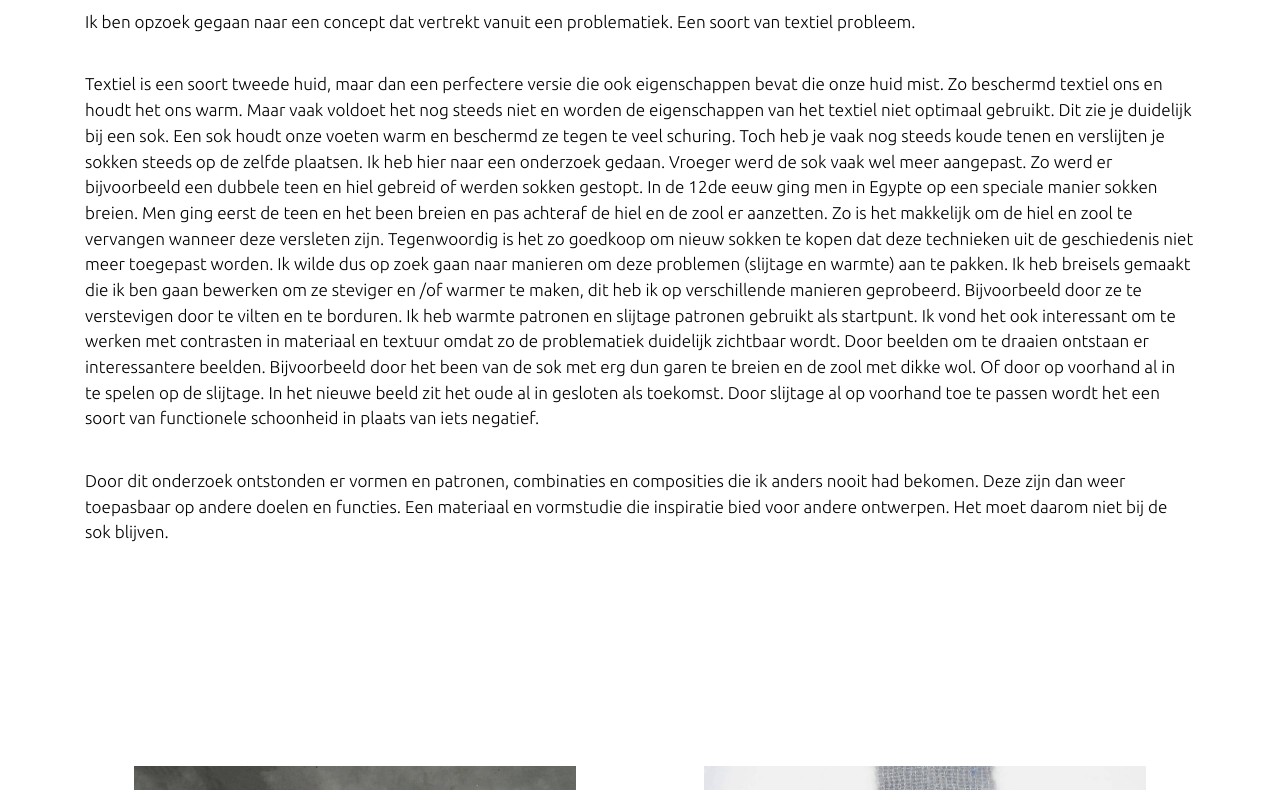
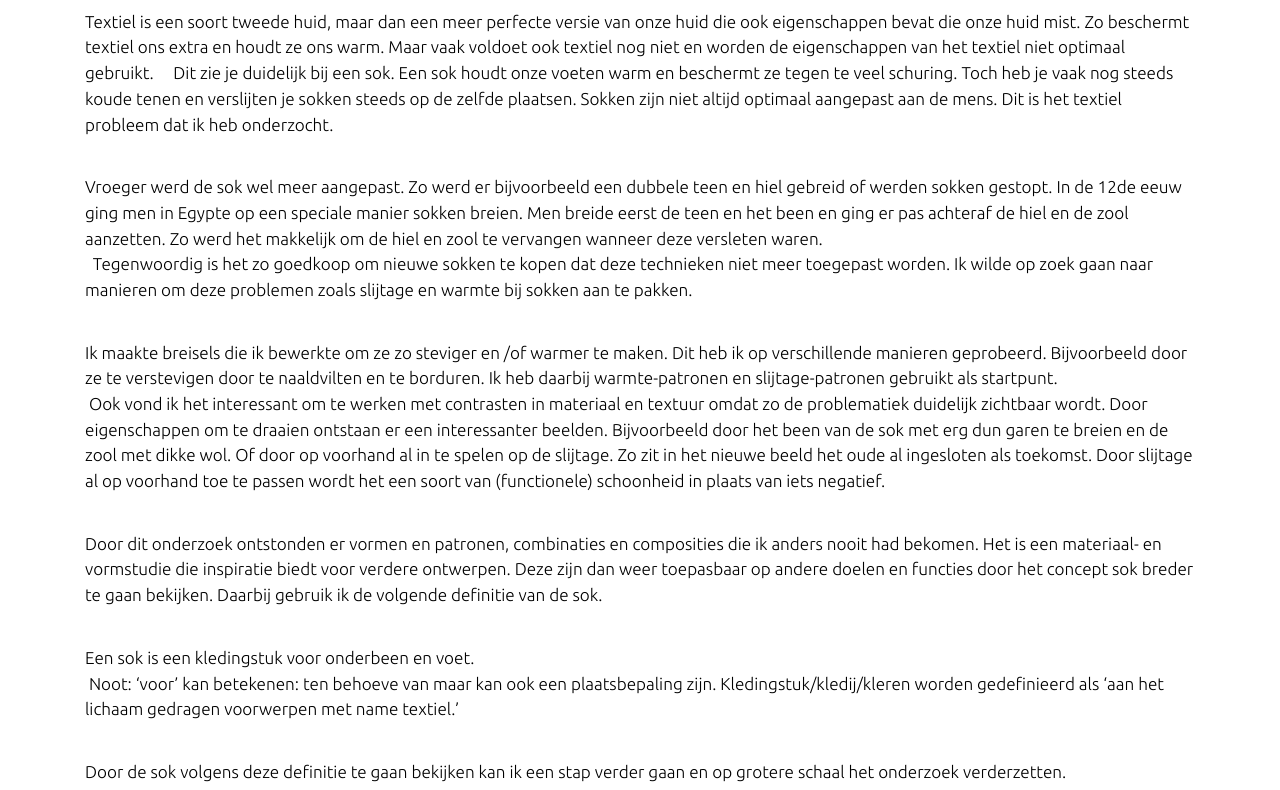
Before and after one commit to Lisadewindt/nl, a plain HTML site: page sok.html in a window 1280 px wide. Shown: the part 189-979 px from the top of the page. Drawn offline with Linux system fonts and the light colour scheme.

Commit message:
create github pages

```diff
--- a/sok.html
+++ b/sok.html
@@ -52,46 +52,30 @@
 
 </section>
 
-<section class="engine"><a rel="external" href="https://mobirise.com">Web Site Creator</a></section><section class="mbr-section mbr-after-navbar" id="sok-content5-0" style="background-color: rgb(255, 255, 255); padding-top: 120px; padding-bottom: 120px;">
+<section class="engine"><a rel="external" href="https://mobirise.com">Website Builder</a></section><section class="mbr-section mbr-after-navbar" id="sok-content5-0" style="background-color: rgb(255, 255, 255); padding-top: 120px; padding-bottom: 120px;">
 
 
 
     <div class="container">
-        <h3 class="mbr-section-title display-2">SOK</h3>
-        <div class="lead"><p>Ik ben opzoek gegaan naar een concept dat vertrekt vanuit een problematiek. Een soort van textiel probleem.
- </p><p>Textiel is een soort tweede huid, maar dan een perfectere versie die ook
-eigenschappen bevat die onze huid mist. Zo beschermd textiel ons en houdt het ons warm. Maar vaak voldoet het nog steeds niet en worden de eigenschappen
-van het textiel niet optimaal gebruikt.
- Dit zie je duidelijk bij een sok. Een sok houdt onze voeten warm en beschermd
- ze tegen te veel schuring. Toch heb je vaak nog steeds koude tenen en verslijten
-je sokken steeds op de zelfde plaatsen.
-Ik heb hier naar een onderzoek gedaan.
- Vroeger werd de sok vaak wel meer aangepast. Zo werd er bijvoorbeeld een
- dubbele teen en hiel gebreid of werden sokken gestopt.
- In de 12de eeuw ging men in Egypte op een speciale manier sokken breien. Men
-ging eerst de teen en het been breien en pas achteraf de hiel en de zool er
-aanzetten. Zo is het makkelijk om de hiel en zool te vervangen wanneer deze
-versleten zijn.
- Tegenwoordig is het zo goedkoop om nieuw sokken te kopen dat deze
-technieken uit de geschiedenis niet meer toegepast worden. Ik wilde dus op
-zoek gaan naar manieren om deze problemen (slijtage en warmte) aan te
-pakken.
-Ik heb breisels gemaakt die ik ben gaan bewerken om ze steviger en /of warmer
-te maken, dit heb ik op verschillende manieren geprobeerd. Bijvoorbeeld door ze
-te verstevigen door te vilten en te borduren. Ik heb warmte patronen en slijtage
-patronen gebruikt als startpunt.
- Ik vond het ook interessant om te werken met contrasten in materiaal en textuur
-omdat zo de problematiek duidelijk zichtbaar wordt. Door beelden om te draaien
- ontstaan er interessantere beelden. Bijvoorbeeld door het been van de sok
- met erg dun garen te breien en de zool met dikke wol.
- Of door op voorhand al in te spelen op de slijtage. In het nieuwe beeld zit het oude al in gesloten als toekomst. Door slijtage al op
-voorhand toe te passen wordt het een soort van functionele schoonheid in
-plaats van iets negatief.
- </p><p>Door dit onderzoek ontstonden er vormen en patronen,
-combinaties en composities die ik anders nooit had bekomen. Deze zijn dan
- weer toepasbaar op andere doelen en functies.
-Een materiaal en vormstudie die inspiratie bied voor andere ontwerpen. Het moet
- daarom niet bij de sok blijven.&nbsp;</p></div>
+        <h3 class="mbr-section-title display-2">S O K</h3>
+        <div class="lead"><p>Textiel is een soort tweede huid, maar dan een meer perfecte versie van onze huid die ook
+eigenschappen bevat die onze huid mist. Zo beschermt textiel ons extra en houdt ze
+ons warm. Maar vaak voldoet ook textiel nog niet en worden de eigenschappen
+van het textiel niet optimaal gebruikt. &nbsp; &nbsp;&nbsp;<span style="font-size: 1.07rem; line-height: 1.5;">Dit zie je duidelijk bij een sok. Een sok houdt onze voeten warm en beschermt
+ze tegen te veel schuring. Toch heb je vaak nog steeds koude tenen en verslijten
+je sokken steeds op de zelfde plaatsen. Sokken zijn niet altijd optimaal aangepast aan de mens. Dit is het textiel probleem dat ik heb onderzocht.</span></p><p><span style="font-size: 1.07rem; line-height: 1.5;">Vroeger werd de sok wel meer aangepast. Zo werd er bijvoorbeeld een
+dubbele teen en hiel gebreid of werden sokken gestopt. In de 12de eeuw ging men in Egypte op een speciale manier sokken breien. Men breide eerst de teen en het been en ging er pas achteraf de hiel en de zool aanzetten. Zo werd het makkelijk om de hiel en zool te vervangen wanneer deze versleten waren. &nbsp; &nbsp; &nbsp; &nbsp; &nbsp; &nbsp; &nbsp; &nbsp; &nbsp; &nbsp; &nbsp; &nbsp; &nbsp; &nbsp; &nbsp; &nbsp; &nbsp; &nbsp; &nbsp; &nbsp; &nbsp; &nbsp; &nbsp; &nbsp; &nbsp; &nbsp; &nbsp; &nbsp; &nbsp; &nbsp; &nbsp; &nbsp; &nbsp; &nbsp; &nbsp; &nbsp;&nbsp;</span><span style="font-size: 1.07rem; line-height: 1.5;">Tegenwoordig is het zo goedkoop om nieuwe sokken te kopen dat deze
+technieken niet meer toegepast worden. Ik wilde op zoek gaan naar manieren om deze problemen zoals slijtage en warmte bij sokken aan te pakken.</span></p><p><span style="font-size: 1.07rem; line-height: 1.5;">
+Ik maakte breisels die ik bewerkte om ze zo steviger en /of warmer
+te maken. Dit heb ik op verschillende manieren geprobeerd. Bijvoorbeeld door ze
+te verstevigen door te naaldvilten en te borduren. Ik heb daarbij warmte-patronen en slijtage-patronen gebruikt als startpunt. &nbsp; &nbsp; &nbsp; &nbsp; &nbsp; &nbsp; &nbsp; &nbsp; &nbsp; &nbsp; &nbsp; &nbsp; &nbsp; &nbsp; &nbsp;Ook vond ik het interessant om te werken met contrasten in materiaal en textuur
+omdat zo de problematiek duidelijk zichtbaar wordt. Door eigenschappen om te draaien ontstaan er een interessanter beelden. Bijvoorbeeld door het been van de sok met erg dun garen te breien en de zool met dikke wol. Of door op voorhand al in te spelen op de slijtage. Zo zit in het nieuwe beeld het oude al ingesloten als toekomst. Door slijtage al op voorhand toe te passen wordt het een soort van (functionele) schoonheid in plaats van iets negatief.
+</span></p><p><span style="font-size: 1.07rem; line-height: 1.5;">
+Door dit onderzoek ontstonden er vormen en patronen, combinaties en composities die ik anders nooit had bekomen. Het is een materiaal- en vormstudie die inspiratie biedt voor verdere ontwerpen. Deze zijn dan weer toepasbaar op andere doelen en functies door het concept sok breder te gaan bekijken. Daarbij gebruik ik de volgende definitie van de sok.
+</span></p><p><span style="font-size: 1.07rem; line-height: 1.5;">
+Een sok is een kledingstuk voor onderbeen en voet. &nbsp; &nbsp; &nbsp; &nbsp; &nbsp; &nbsp; &nbsp; &nbsp; &nbsp; &nbsp; &nbsp; &nbsp; &nbsp; &nbsp; &nbsp; &nbsp; &nbsp; &nbsp; &nbsp; &nbsp; &nbsp; &nbsp; &nbsp; &nbsp; &nbsp; &nbsp; &nbsp; &nbsp; &nbsp; &nbsp; &nbsp; &nbsp; &nbsp; &nbsp; &nbsp; &nbsp; &nbsp; &nbsp; &nbsp; &nbsp; &nbsp; &nbsp; &nbsp; &nbsp; &nbsp; &nbsp; &nbsp; &nbsp; &nbsp; &nbsp; &nbsp; &nbsp; &nbsp; &nbsp; &nbsp; &nbsp; &nbsp; &nbsp; &nbsp; &nbsp; &nbsp; &nbsp; &nbsp; &nbsp; &nbsp; &nbsp; &nbsp; &nbsp; &nbsp; &nbsp; &nbsp; &nbsp; &nbsp; &nbsp; &nbsp; &nbsp; &nbsp; &nbsp; &nbsp; &nbsp; &nbsp; &nbsp; &nbsp; &nbsp; &nbsp; &nbsp; &nbsp; &nbsp;</span><span style="font-size: 1.07rem; line-height: 1.5;">Noot: ‘voor’ kan betekenen: ten behoeve van maar kan ook een plaatsbepaling zijn. Kledingstuk/kledij/kleren worden gedefinieerd als ‘aan het lichaam gedragen voorwerpen met name textiel.’
+</span></p><p><span style="font-size: 1.07rem; line-height: 1.5;">
+Door de sok volgens deze definitie te gaan bekijken kan ik een stap verder gaan en op grotere schaal het onderzoek verderzetten.</span></p></div>
     </div>
 
 </section>
```
Also changed, not shown: azilal.html (+1 -1 lines), contact.html (+1 -1 lines), index.html (+1 -1 lines), lengtebreedtekruispunt.html (+1 -1 lines), motief.html (+1 -1 lines), patroon.html (+1 -1 lines), publicsecret.html (+1 -1 lines), samesame.html (+1 -1 lines), 1 other file.
